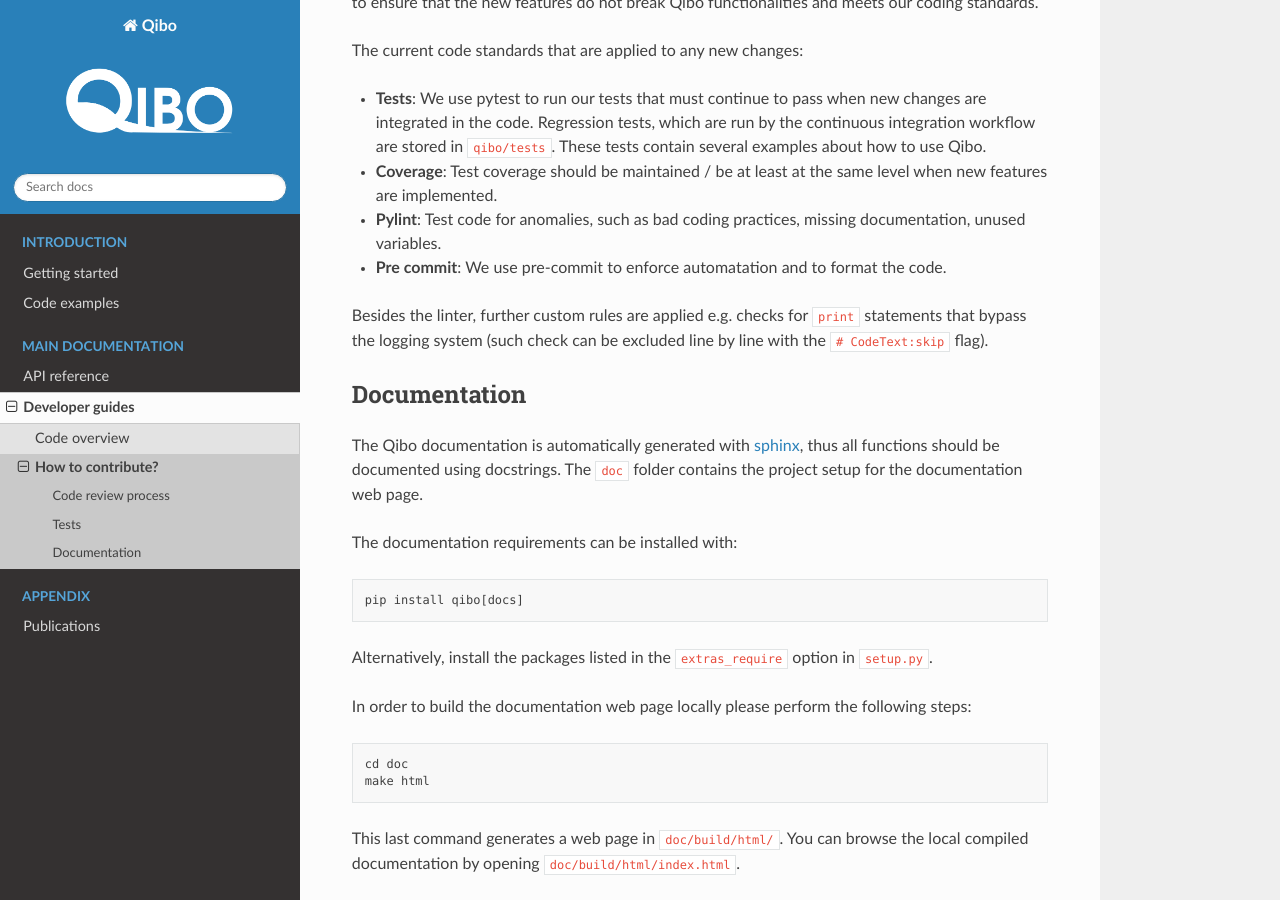
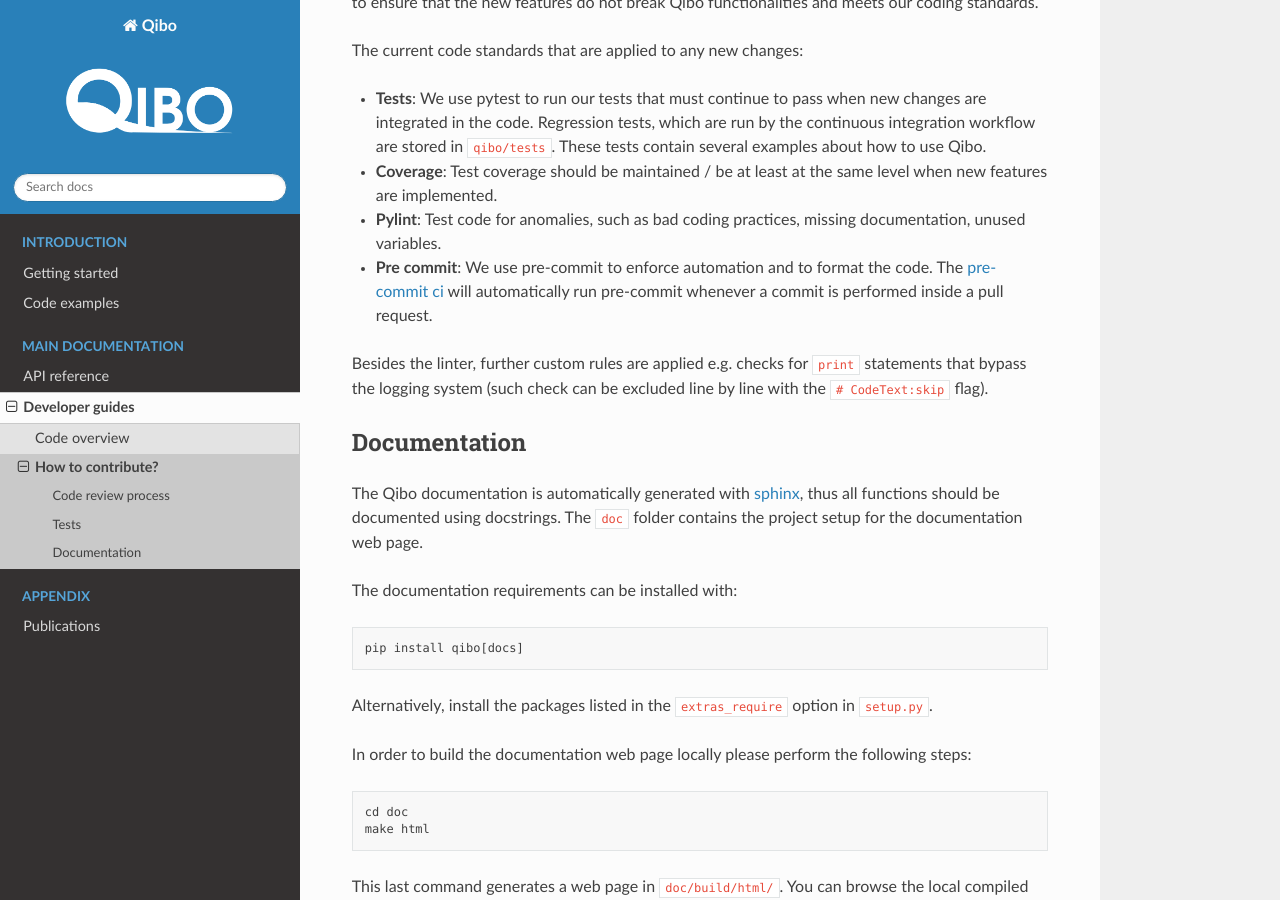
Before and after one commit to qiboteam/qibo, a Sphinx documentation site: the page built from doc/source/developer-guides/contributing.rst, in a window 1280 px wide and 900 px high, scrolled down 836 px. Built offline with Sphinx 7.4.7 and the Read the Docs theme 2.0.0, drawn with Linux system fonts in a browser that asks for light colours; pages that are not in the unit, such as notebooks, are missing from menus.

Commit message:
Update docs

```diff
--- a/doc/source/developer-guides/contributing.rst
+++ b/doc/source/developer-guides/contributing.rst
@@ -45,7 +45,7 @@
 - **Tests**: We use pytest to run our tests that must continue to pass when new changes are integrated in the code. Regression tests, which are run by the continuous integration workflow are stored in ``qibo/tests``. These tests contain several examples about how to use Qibo.
 - **Coverage**: Test coverage should be maintained / be at least at the same level when new features are implemented.
 - **Pylint**: Test code for anomalies, such as bad coding practices, missing documentation, unused variables.
-- **Pre commit**: We use pre-commit to enforce automatation and to format the code.
+- **Pre commit**: We use pre-commit to enforce automation and to format the code. The `pre-commit ci <https://pre-commit.ci/>`_ will automatically run pre-commit whenever a commit is performed inside a pull request.
 
 Besides the linter, further custom rules are applied e.g. checks for ``print`` statements that bypass the logging system
 (such check can be excluded line by line with the ``# CodeText:skip`` flag).
```
